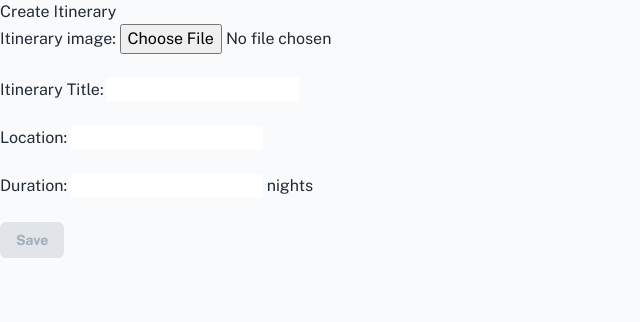
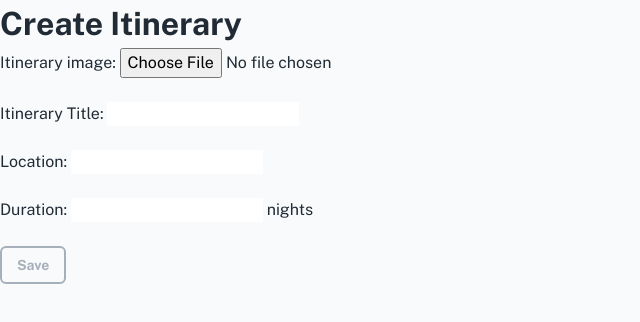
Before and after one commit to weplan23/weplan, a React (Create React App) app: page /add in a window 1280 px wide. Shown: the top 322 px of the page, without its empty margins (0-640 px from the left). Built offline with nearby package versions, Linux system fonts and the light colour scheme; a web font is replaced by a local one.

Commit message:
Style changes, bug still not fixed.

```diff
--- a/src/pages/AddPage.js
+++ b/src/pages/AddPage.js
@@ -1,5 +1,5 @@
 import React, { useState } from 'react'
-import { Button } from '@mui/material'
+import { Button, Typography } from '@mui/material'
 // import { backendCall } from '../helpers'
 import { useNavigate } from 'react-router-dom';
 
@@ -32,7 +32,7 @@ function AddPage () {
 
   return (
     <>
-      <h1>Create Itinerary</h1> { /* TODO: Change this later! */ }
+      <Typography variant='h3'>Create Itinerary</Typography>
 
       {/* File upload for image. */}
       Itinerary image: <input
@@ -52,9 +52,10 @@ function AddPage () {
       {/* Save button. */}
       <br /> <br />
       <Button
-        variant="contained"
+        sx={{color: '#008800'}}
+        style={{border: '2px solid'}}
+        variant="outlined"
         disabled={title === '' || duration <= 0 || location === ''}
-        color="primary"
         onClick={handleClick}>
         Save
       </Button>
--- a/src/pages/Editor.js
+++ b/src/pages/Editor.js
@@ -71,7 +71,7 @@ function Editor() {
 
   return (
     <>
-      <h1>Edit Itinerary</h1> { /* TODO: Change this later! */ }
+      <Typography variant='h3'>Edit Itinerary</Typography>
 
       {/* File upload for image. */}
       New itinerary image: <input
@@ -90,14 +90,15 @@ function Editor() {
 
       {/* Add stop button. */}
       <br /> <br />
+      <Typography variant='h5'>Your stops: </Typography>
       <Button
-        variant="contained"
-        color="primary"
+        sx={{color: '#008800'}}
+        style={{border: '2px solid'}}
+        variant="outlined"
         onClick={addStop}>
         Add Stop
       </Button>
 
-      <Typography>Your stops: </Typography>
 
       {/* Map all stops here. Each field should be editable.
       Order: text input, image upload, and text input. */}
@@ -144,8 +145,9 @@ function Editor() {
       {/* Save button. */}
       <br /> <br />
       <Button
-        variant="contained"
-        color="primary"
+        sx={{color: '#008800'}}
+        style={{border: '2px solid'}}
+        variant="outlined"
         disabled={title === '' || duration <= 0 || location === ''}
         onClick={handleClick}>
         Save
```
